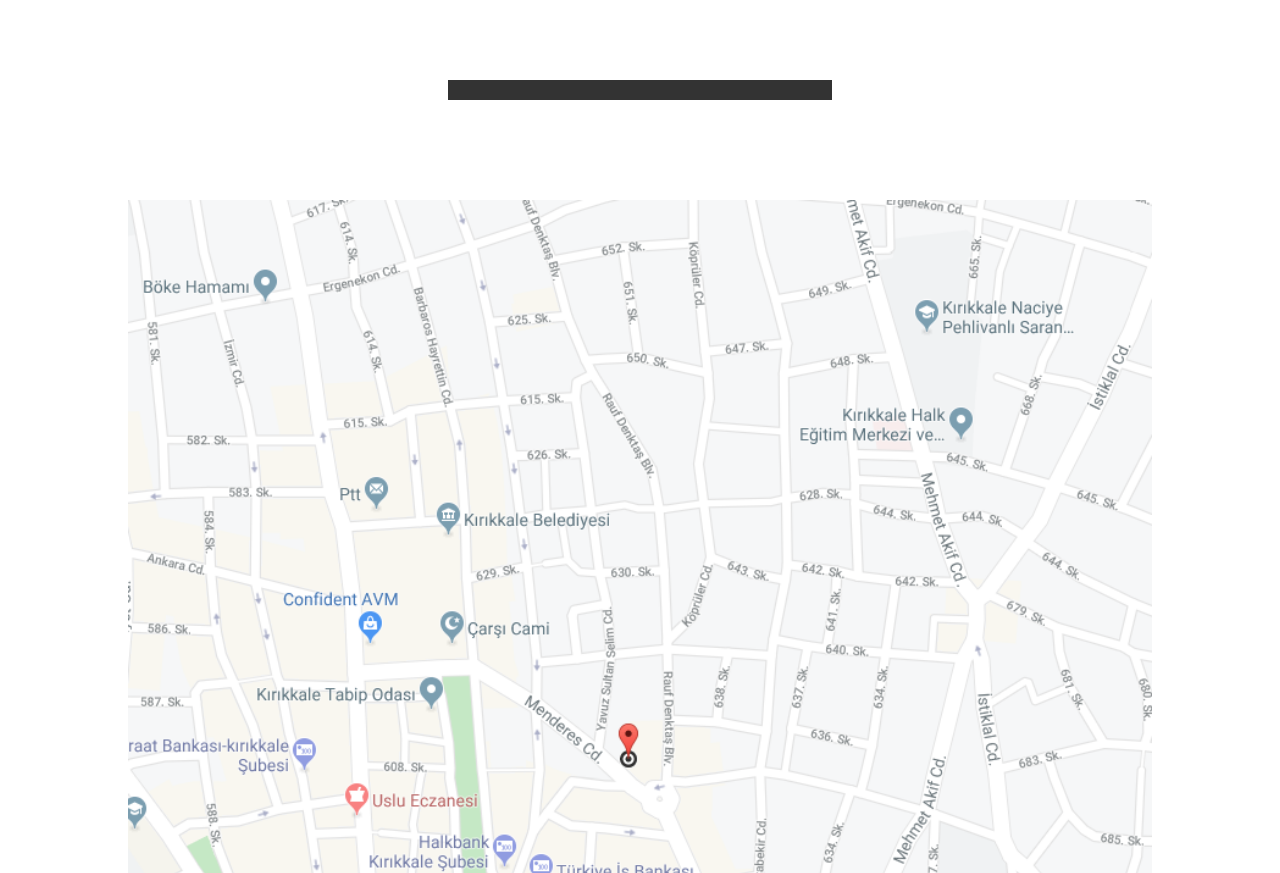
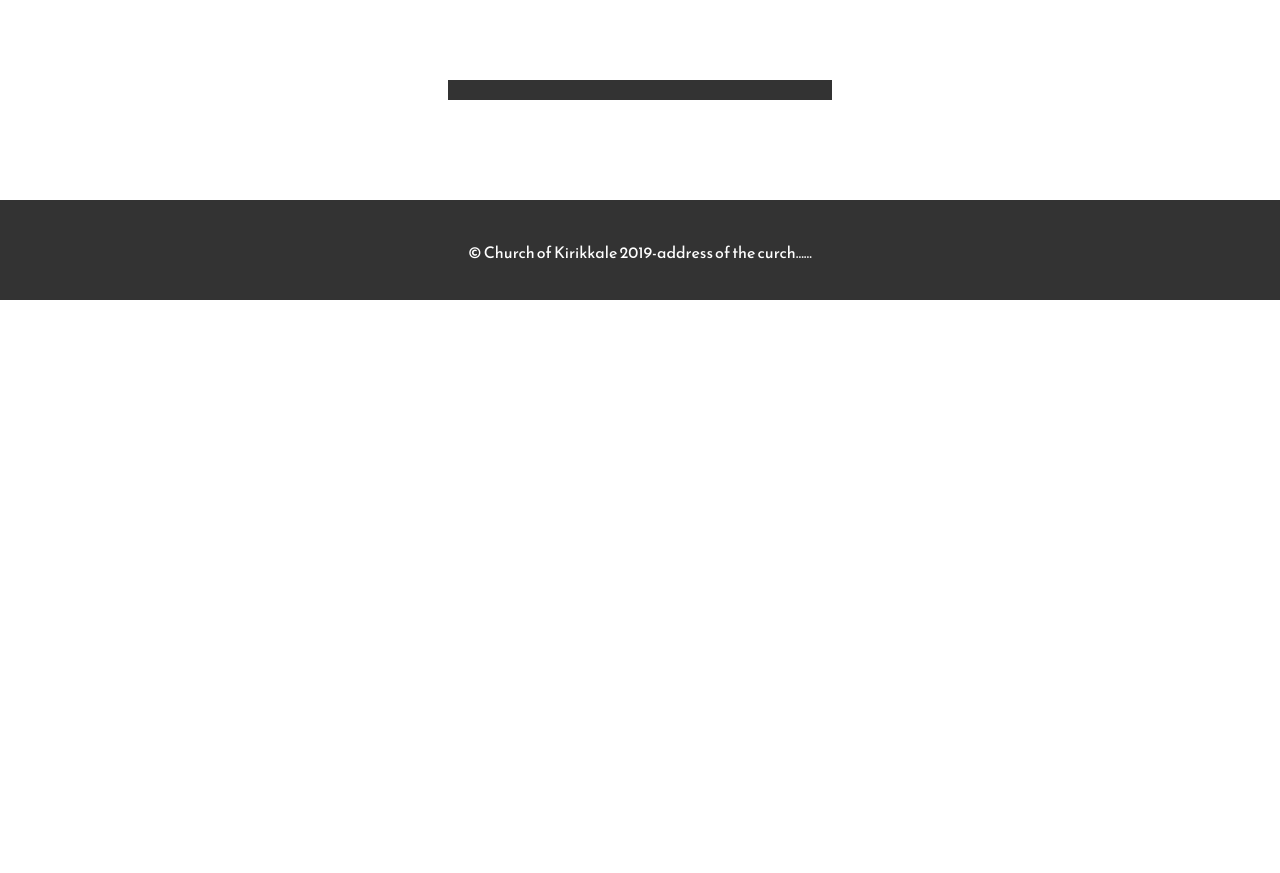
Before and after one commit to mohammadjavadnioctis/KirikkaleChurch.github.io, a plain HTML site: page index.html in a window 1280 px wide. Shown: the part 3187-4060 px from the top of the page. After the commit the page ends 3487 px from the top, so only its background shows below. Drawn offline with Linux system fonts and the light colour scheme.

Commit message:
Update index.html

```diff
--- a/index.html
+++ b/index.html
@@ -128,9 +128,6 @@
 
 <div class="spacer" id="map-spacer"></div>
 
-    <div class="location">
-        <img src="img/Screenshot_2019-10-18 Church near kirikkale.png" alt="Location of The Church In Kirikkale">
-    </div>
 
 
 
```
